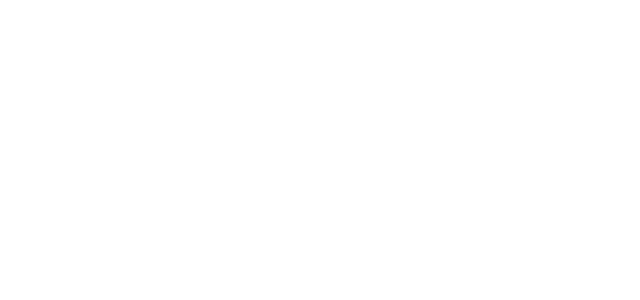
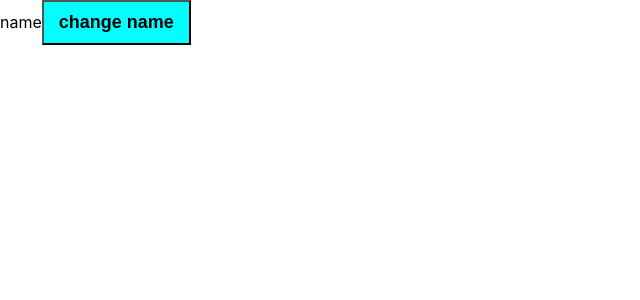
Before and after one commit to tehnikDaniyar/study-React, a React (Create React App) app in the folder my-app/: page / in a window 1280 px wide. Shown: the top 300 px of the page, without its empty margins (0-640 px from the left). Built offline with nearby package versions, Linux system fonts and the light colour scheme.

Commit message:
started study states

```diff
--- a/my-app/src/App.js
+++ b/my-app/src/App.js
@@ -18,6 +18,7 @@ import { Task16_1 } from './modules/task16/task16_1';
 import { Task16_2 } from './modules/task16/task16_2';
 import { Task16_3 } from './modules/task16/task16_3';
 import { Task16_4 } from './modules/task16/task16_4';
+import { Task17_1 } from './modules/task17/task17_1';
 import { Task5_1 } from './modules/Task5_1';
 import { Task5_2 } from './modules/Task5_2';
 import { Task5_3 } from './modules/Task5_3';
@@ -84,4 +85,4 @@ function App() {
 	</>
 };
 
-export default Task16_4;
+export default Task17_1;
--- /dev/null
+++ b/my-app/src/modules/task17/task17_1.js
@@ -0,0 +1,13 @@
+import React, { useState } from "react";
+
+export function Task17_1() {
+	const [name, setName] = useState("name");
+
+	// const clickHandler = () => setName("xxx");
+
+	return <>
+		<span>{name}</span>
+		{/* <button onClick={clickHandler}>change name</button> */}
+		<button onClick={() => setName("www")}>change name</button>
+	</>
+}
```
